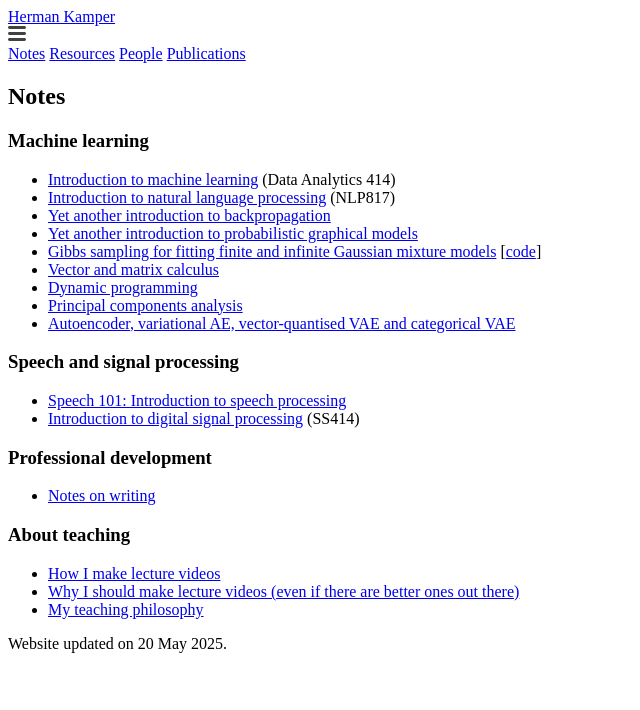
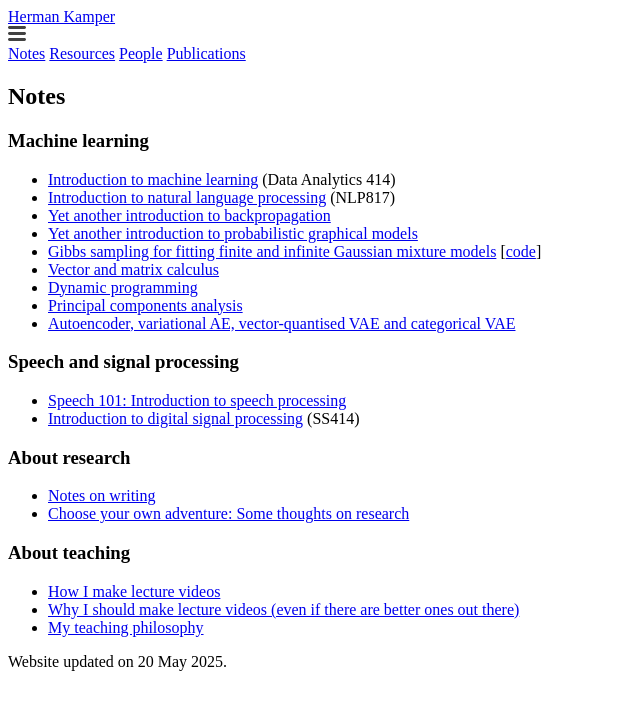
Before and after one commit to kamperh/kamperh.github.io, a Jekyll site: the page built from notes.md, in a window 1280 px wide. Shown: the top 710 px of the page, without its empty margins (0-640 px from the left). Built offline with Jekyll 4.4.1, drawn with Linux system fonts in a browser that asks for light colours; a style sheet for code colours, icons or effects is not loaded.

Commit message:
Update notes.md

```diff
--- a/notes.md
+++ b/notes.md
@@ -27,9 +27,10 @@ order: 1
 - [Introduction to digital signal processing](https://www.kamperh.com/ss414/) (SS414)
 
 
-### Professional development
+### About research
 
 - [Notes on writing](/notes/writing)
+- [Choose your own adventure: Some thoughts on research]({% post_url 2025-05-16-research-thoughts %})
 
 
 ### About teaching
```
